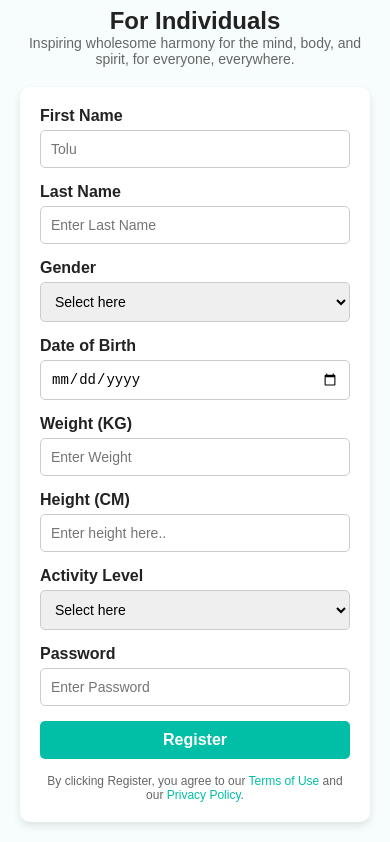
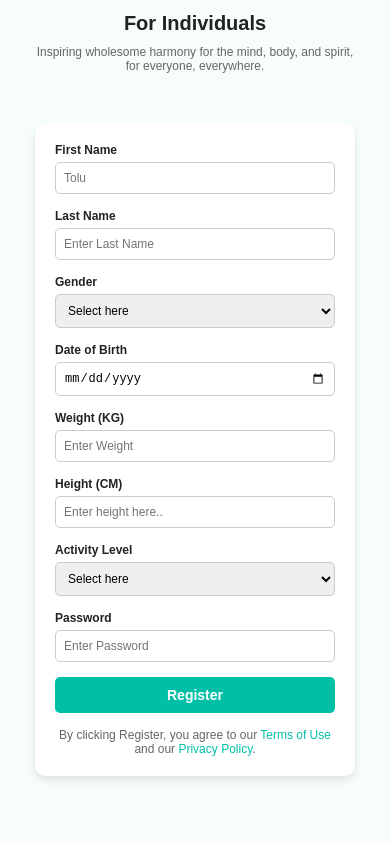
Before and after one commit to michaelaworetan/altschool-css-assignment4, a plain HTML site: page index.html in a window 390 px wide. Shown: the part 41-883 px from the top of the page. After the commit the page ends 844 px from the top, so only its background shows below. Drawn offline with Linux system fonts and the light colour scheme.

Commit message:
Enhance CSS styles for user registration form with responsive design adjustments

```diff
--- a/styles.css
+++ b/styles.css
@@ -1,4 +1,3 @@
-
 * {
   margin: 0;
   padding: 0;
@@ -13,34 +12,42 @@
 }
 
 .container {
-    max-width: 400px;
+  display: flex;
+  flex-wrap: wrap;
+  justify-content: center;
+  align-items: center;
+  gap: 20px;
+  max-width: 1200px;
   margin: 0 auto;
 }
 
 .header {
+  flex: 1 1 100%;
   text-align: center;
   margin-bottom: 20px;
 }
 
-  .logo {
-    width: 50px;
-    height: 50px;
+.header img {
+  width: 80px;
+  height: 80px;
   border-radius: 50%;
+  margin-bottom: 15px;
+}
+
+.header h1 {
+  font-size: 28px;
+  font-weight: bold;
+  color: #222;
   margin-bottom: 10px;
 }
 
-  .header h1 {
-    font-size: 24px;
-    font-weight: bold;
-    color: #222;
-  }
-
 .header p {
-    font-size: 14px;
+  font-size: 16px;
   color: #666;
 }
 
 .form {
+  flex: 1 1 400px;
   background: white;
   padding: 20px;
   border-radius: 10px;
@@ -75,7 +82,7 @@
 
 .btn {
   width: 100%;
-    padding: 10px;
+  padding: 12px;
   background-color: #00bfa6;
   color: white;
   font-size: 16px;
@@ -104,3 +111,65 @@
 .terms a:hover {
   text-decoration: underline;
 }
+
+/* Responsive Design */
+@media (max-width: 768px) {
+  .container {
+    flex-direction: column;
+    align-items: stretch;
+    padding: 0 15px;
+  }
+
+  .header {
+    text-align: center;
+    margin-bottom: 30px;
+  }
+
+  .header img {
+    width: 60px;
+    height: 60px;
+  }
+
+  .header h1 {
+    font-size: 24px;
+  }
+
+  .header p {
+    font-size: 14px;
+  }
+
+  .form {
+    flex: 1 1 auto;
+    width: 100%;
+  }
+}
+
+@media (max-width: 480px) {
+  .header img {
+    width: 50px;
+    height: 50px;
+  }
+
+  .header h1 {
+    font-size: 20px;
+  }
+
+  .header p {
+    font-size: 12px;
+  }
+
+  .form-group label {
+    font-size: 12px;
+  }
+
+  .form-group input,
+  .form-group select {
+    font-size: 12px;
+    padding: 8px;
+  }
+
+  .btn {
+    font-size: 14px;
+    padding: 10px;
+  }
+}
```
Lines whose indentation alone changed are shown as unchanged.
